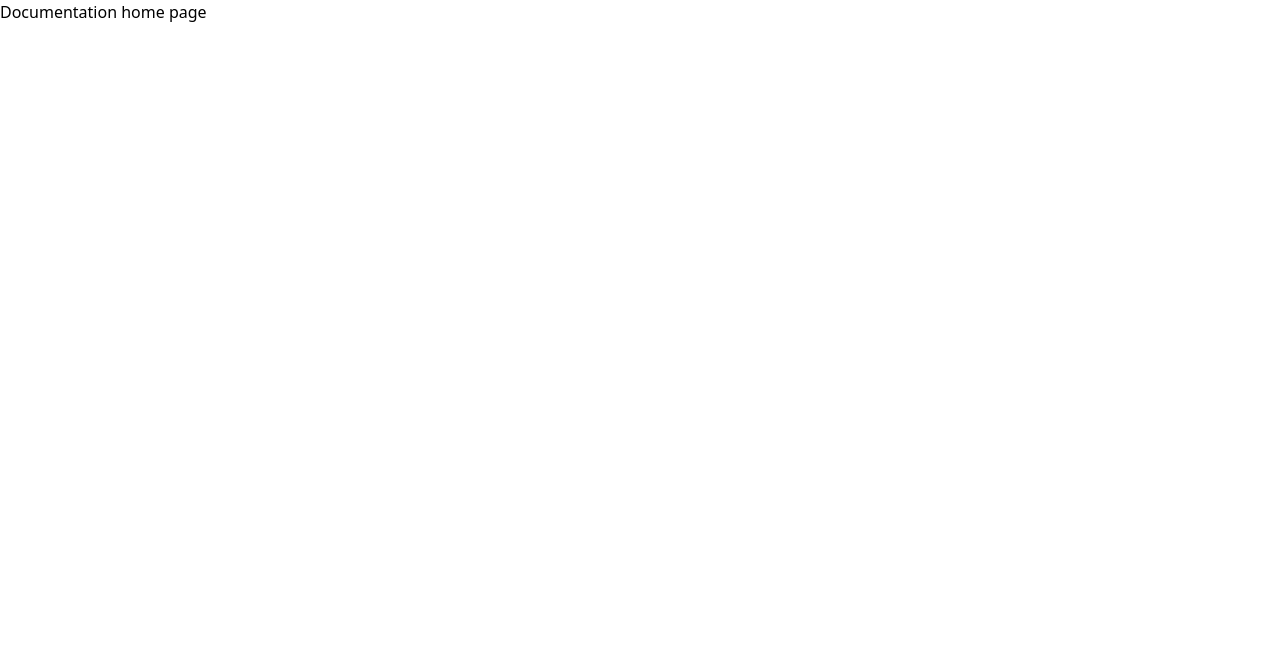
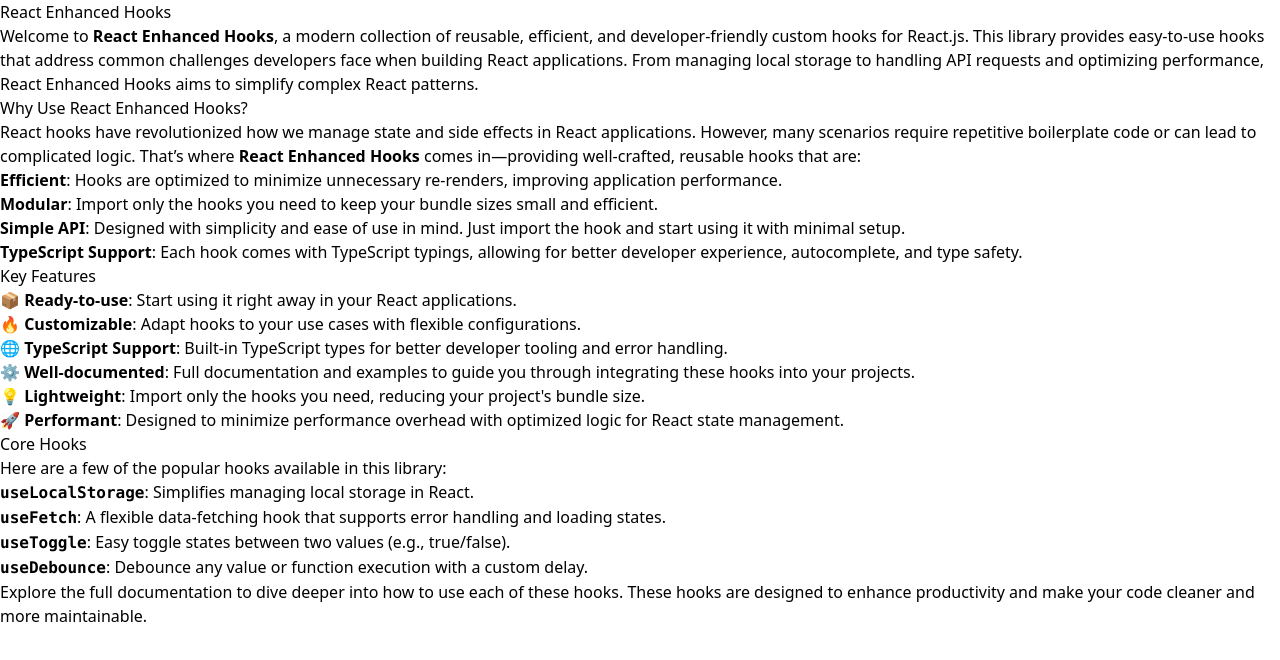
Before and after one commit to deep-vadukiya/react-enhanced-hooks, a Next.js app: page /documentation in a window 1280 px wide. Shown: the top 660 px of the page. Built offline with nearby package versions, Linux system fonts and the light colour scheme.

Commit message:
FE07 - documentation - added introduction mdx

```diff
--- a/pages/documentation/index.mdx
+++ b/pages/documentation/index.mdx
@@ -1 +1,36 @@
-## Documentation home page
+---
+title: "Introduction - React Enhanced Hooks"
+---
+
+# React Enhanced Hooks
+
+Welcome to **React Enhanced Hooks**, a modern collection of reusable, efficient, and developer-friendly custom hooks for React.js. This library provides easy-to-use hooks that address common challenges developers face when building React applications. From managing local storage to handling API requests and optimizing performance, React Enhanced Hooks aims to simplify complex React patterns.
+
+## Why Use React Enhanced Hooks?
+
+React hooks have revolutionized how we manage state and side effects in React applications. However, many scenarios require repetitive boilerplate code or can lead to complicated logic. That’s where **React Enhanced Hooks** comes in—providing well-crafted, reusable hooks that are:
+
+- **Efficient**: Hooks are optimized to minimize unnecessary re-renders, improving application performance.
+- **Modular**: Import only the hooks you need to keep your bundle sizes small and efficient.
+- **Simple API**: Designed with simplicity and ease of use in mind. Just import the hook and start using it with minimal setup.
+- **TypeScript Support**: Each hook comes with TypeScript typings, allowing for better developer experience, autocomplete, and type safety.
+
+## Key Features
+
+- 📦 **Ready-to-use**: Start using it right away in your React applications.
+- 🔥 **Customizable**: Adapt hooks to your use cases with flexible configurations.
+- 🌐 **TypeScript Support**: Built-in TypeScript types for better developer tooling and error handling.
+- ⚙️ **Well-documented**: Full documentation and examples to guide you through integrating these hooks into your projects.
+- 💡 **Lightweight**: Import only the hooks you need, reducing your project's bundle size.
+- 🚀 **Performant**: Designed to minimize performance overhead with optimized logic for React state management.
+
+## Core Hooks
+
+Here are a few of the popular hooks available in this library:
+
+- **`useLocalStorage`**: Simplifies managing local storage in React.
+- **`useFetch`**: A flexible data-fetching hook that supports error handling and loading states.
+- **`useToggle`**: Easy toggle states between two values (e.g., true/false).
+- **`useDebounce`**: Debounce any value or function execution with a custom delay.
+
+Explore the full documentation to dive deeper into how to use each of these hooks. These hooks are designed to enhance productivity and make your code cleaner and more maintainable.
```
